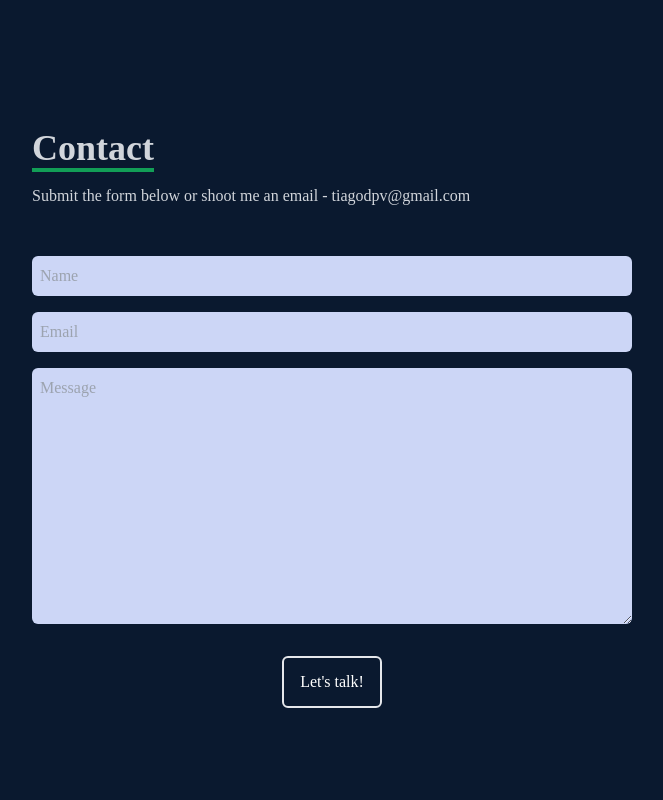
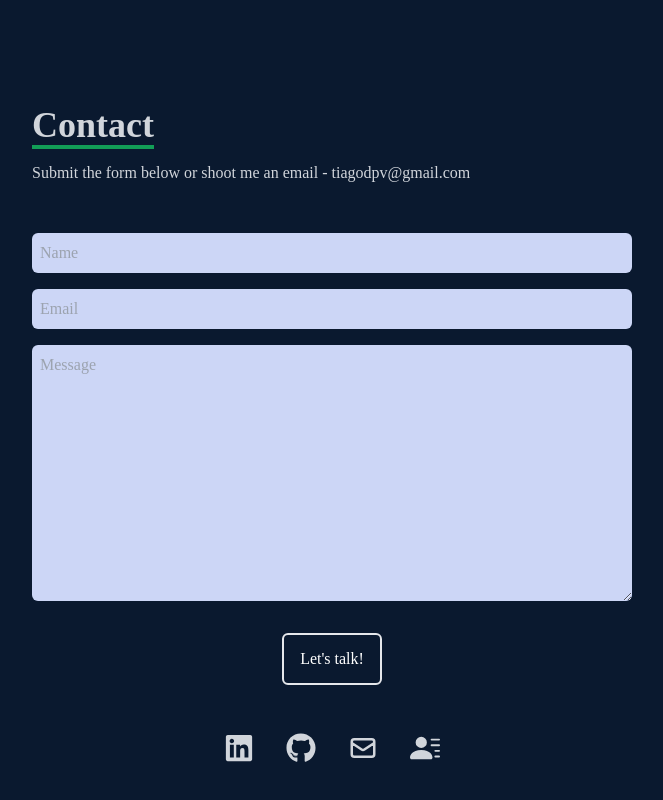
Before and after one commit to tiagoc0sta/portfolio-react-app, a React (Create React App) app: page / in a window 1280 px wide. Shown: the part 3166-3966 px from the top of the page, without its empty margins (308-971 px from the left). Built offline with nearby package versions, Linux system fonts and the light colour scheme.

Commit message:
add bottom butttons

```diff
--- a/src/components/Contact.jsx
+++ b/src/components/Contact.jsx
@@ -1,7 +1,12 @@
 import React from 'react'
+
+import {FaGithub, FaLinkedin} from 'react-icons/fa'
+import {HiOutlineMail} from 'react-icons/hi'
+import {BsFillPersonLinesFill} from 'react-icons/bs'
 
 const Contact = () => {
   return (
+    <>
     <div name='contact' className='w-full h-screen bg-[#0a192f] flex justify-center items-center p-4'>
       <form method='POST' action="https://getform.io/f/9ed5ef20-9dfc-49e0-a5c9-b7668ab26835" className='flex flex-col max-w-[600px] w-full'>
         <div className='pb-8'>
@@ -13,8 +18,42 @@ const Contact = () => {
         <textarea className='bg-[#ccd6f6] p-2 rounded-md'  name='message' rows="10" placeholder='Message'></textarea>
         <button className='text-white border-2 hover:bg-[#129E57] hover:border-[#129E57] px-4 py-3 my-8 mx-auto flex items-center rounded-md'>Let's talk!</button>
 
+        <ul className=' flex justify-center mt-4'>
+
+          <li>
+            <a className='flex justify-between items-center w-full text-gray-300'
+              href="https://www.linkedin.com/in/tiago-costa-2998894a/" target="_blank" rel="noopener noreferrer">
+              <FaLinkedin size={30}/>
+            </a>
+          </li>
+          <li >
+          <a className='flex justify-between items-center w-full text-gray-300'
+            href="https://github.com/tiagoc0sta" target="_blank" rel="noopener noreferrer">
+            <FaGithub size={30}/>
+          </a>
+          </li>
+          <li>
+          <a className='flex justify-between items-center w-full text-gray-300'
+            href="mailto:tiagodpv@gmail.com" target="_blank" rel="noopener noreferrer">
+             <HiOutlineMail size={30}/>
+          </a>
+        </li>
+        <li>
+            <a className='flex justify-between items-center w-full text-gray-300'
+              href="https://drive.google.com/file/d/1HfSKFCNG8UsH7-kT9dcj2gNUEvjab-QQ/view?usp=share_link" target="_blank" rel="noopener noreferrer">
+              <BsFillPersonLinesFill size={30}/>
+            </a>
+        </li>
+      </ul>
+
       </form>
     </div>
+
+
+
+    </>
+
+
   )
 }
 
```
